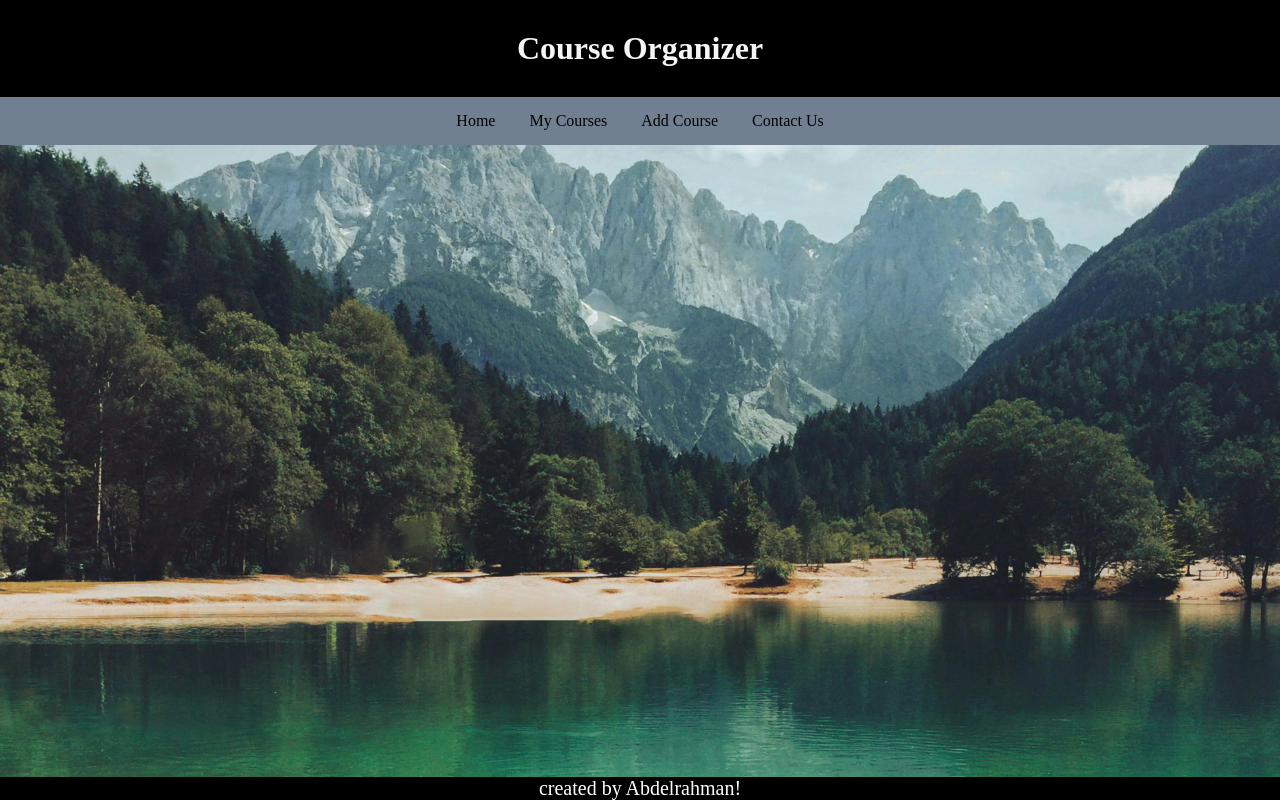
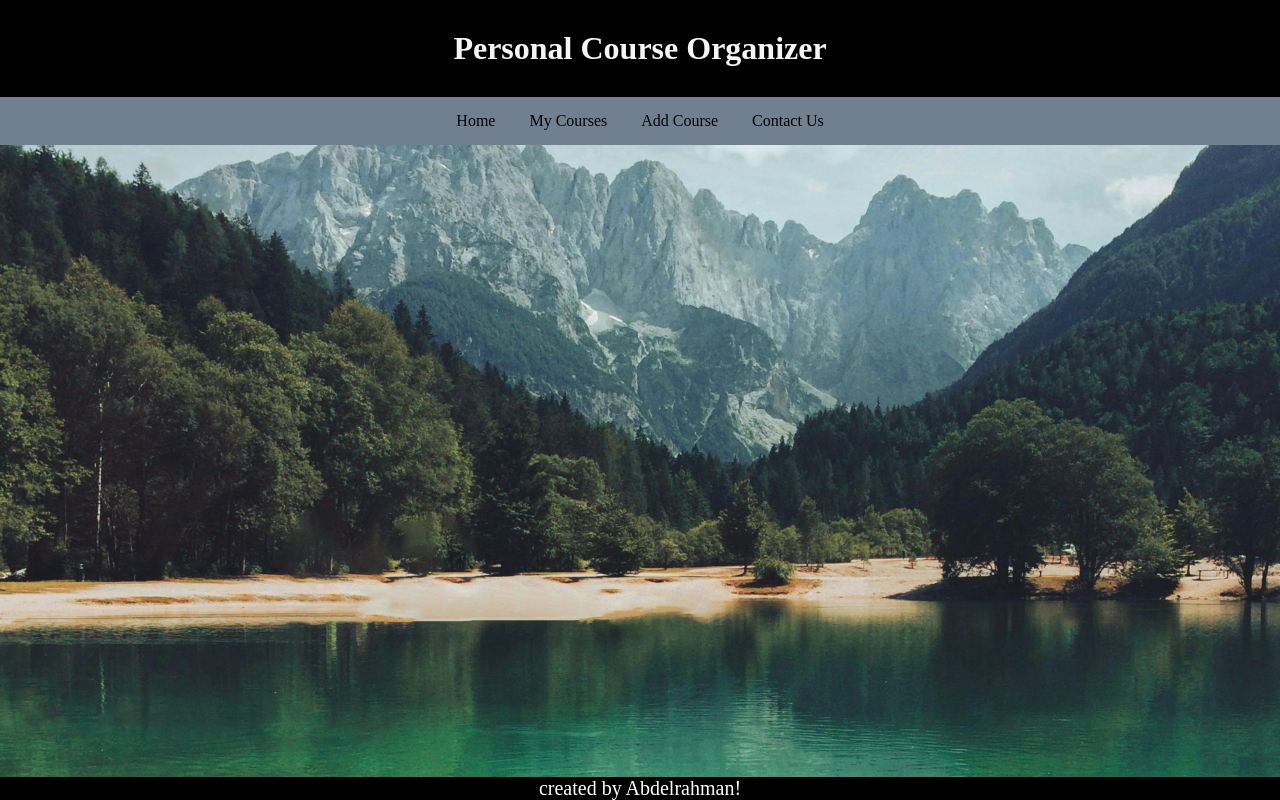
Before and after one commit to abdo3laa995711/abdo3laa995711.github.io, a plain HTML site: page index.html in a window 1280 px wide. Drawn offline with Linux system fonts and the light colour scheme.

Commit message:
Update index.html

```diff
--- a/index.html
+++ b/index.html
@@ -10,7 +10,7 @@
 
 
 <header class="w">
-    <h1 class="k"> Course Organizer</h1>
+    <h1 class="k"> Personal Course Organizer</h1>
 </header>
 
 <nav class="N">
```
